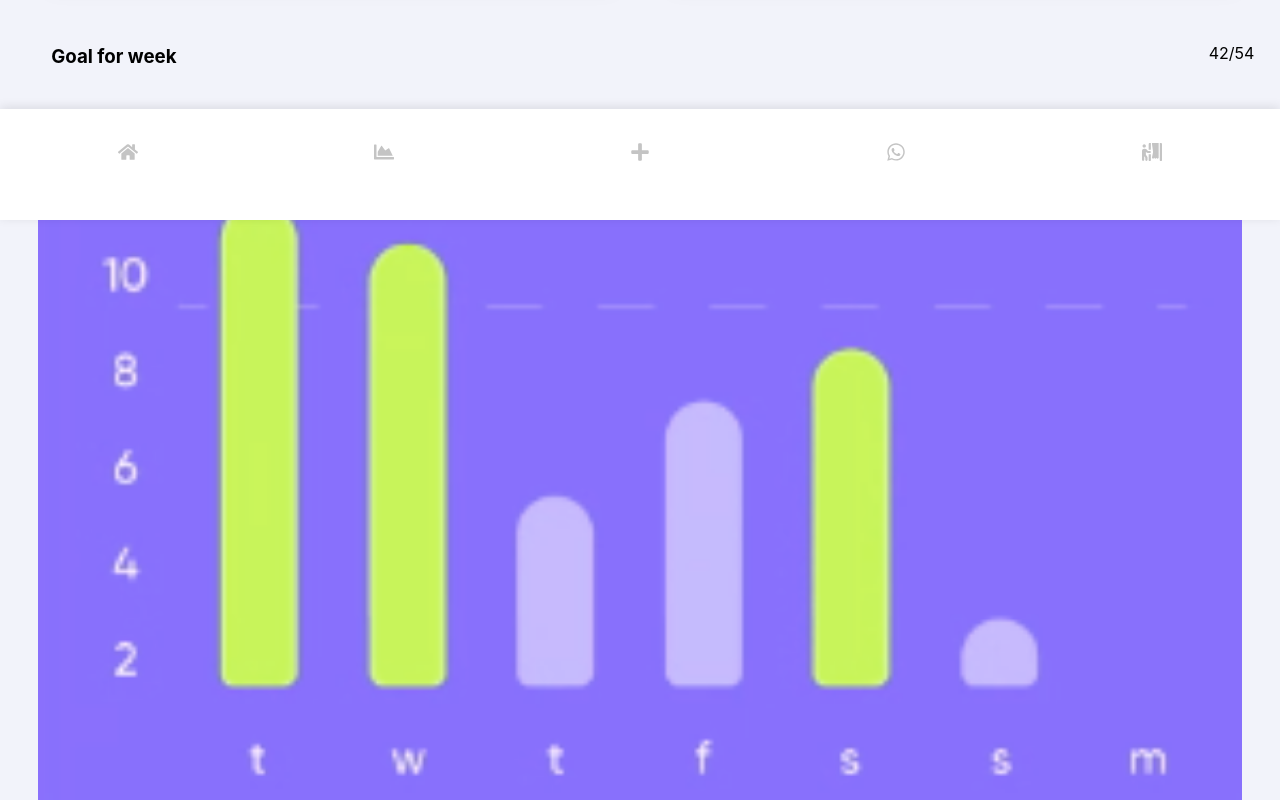
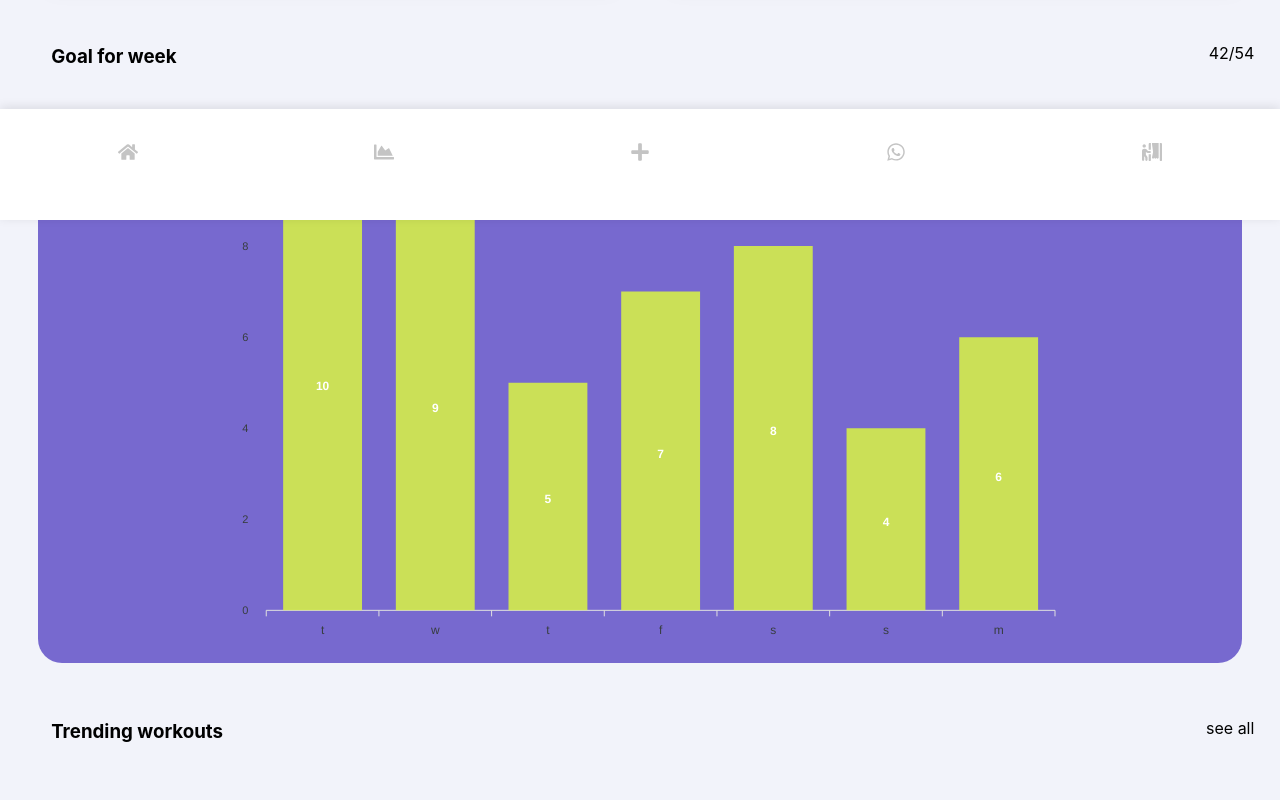
Before and after one commit to jamesobed/Weight-Loss-App, a React (Create React App) app: page / in a window 1280 px wide. Shown: the part 580-1380 px from the top of the page. Built offline with nearby package versions, Linux system fonts and the light colour scheme.

Commit message:
plotted graph for BMI and weight

```diff
--- a/package.json
+++ b/package.json
@@ -8,7 +8,9 @@
     "@testing-library/react": "^13.4.0",
     "@testing-library/user-event": "^13.5.0",
     "aos": "^2.3.4",
+    "apexcharts": "^3.36.3",
     "react": "^18.2.0",
+    "react-apexcharts": "^1.4.0",
     "react-dom": "^18.2.0",
     "react-elastic-carousel": "^0.11.5",
     "react-icons": "^4.6.0",
--- a/src/components/WorkoutCard.jsx
+++ b/src/components/WorkoutCard.jsx
@@ -1,4 +1,6 @@
-import React from "react";
+import React, { useState } from "react";
+import Chart from "react-apexcharts";
+
 import { FaPlay, FaBicycle } from "react-icons/fa";
 import step1 from "../assets/step1.png";
 import stp3 from "../assets/stp3.png";
@@ -7,6 +9,7 @@ import {
   SingleCardStyle,
   WorkOutCardi,
   WorkOutCardStyles,
+  ProductSectionCard,
 } from "../styles/LandingStyles";
 
 const Usercards = [
@@ -49,6 +52,7 @@ const History = [
     amount: "27",
   },
 ];
+
 const UsersDashboardCard = () => {
   return (
     <WorkOutCardi
@@ -78,7 +82,116 @@ const UsersDashboardCard = () => {
     </WorkOutCardi>
   );
 };
+export const HistoryCardGraph = () => {
+  // eslint-disable-next-line
+  const [BMI, setBMI] = useState({
+    options: {
+      stroke: {
+        curve: "smooth",
+      },
+      grid: {
+        show: false,
+        borderColor: "#90A4AE",
+        strokeDashArray: 0,
+        position: "back",
+        xaxis: {
+          lines: {
+            show: false,
+          },
+        },
+        yaxis: {
+          lines: {
+            show: false,
+          },
+        },
+        row: {
+          colors: undefined,
+          opacity: 0.5,
+        },
+        column: {
+          colors: undefined,
+          opacity: 0.5,
+        },
+        padding: {
+          top: 0,
+          right: 0,
+          bottom: 0,
+          left: 30,
+        },
+      },
+      colors: ["#daf542", "#66DA26"],
+      chart: {
+        id: "basic-bar",
+      },
+      xaxis: {
+        categories: ["t", "w", "t", "f", "s", "s", "m"],
+      },
+    },
+    series: [
+      {
+        name: "series-1",
+        data: [400, 300, 600, 200, 500, 400, 700],
+      },
+    ],
+  });
+  return (
+    <ProductSectionCard
+      id="product"
+      data-aos="fade-up"
+      data-aos-anchor-placement="top-center"
+    >
+      {/* <WorkOutCardStyles */}
+      {/* id="usersDashboard"
+        className="pt-5 pb-3 px-2 d-grid d-sm-flex justify-content-between"
+      > */}
+      <div className="cardContaine" style={{ width: "100%", display: "flex" }}>
+        {/* <div id="usercard" className="py-3"> */}
+        <div style={{ width: "20%" }} className="rightText">
+          <div>
+            <div>Weight</div>
+
+            <h1>
+              52,3 <sub id="submal">kg</sub>{" "}
+            </h1>
+          </div>
+          {/* </div> */}
+        </div>
+        {/* <div
+          id="usercard"
+          className="py-3"
+          style={{ marginRight: "1%", zIndex: "0" }}
+        > */}
+        <div style={{ width: "70%", marginLeft: "-4%" }}>
+          <Chart
+            options={BMI.options}
+            series={BMI.series}
+            type="line"
+            width="100%"
+          />
+          {/* </div> */}
+        </div>
+      </div>
+      {/* </WorkOutCardStyles> */}
+    </ProductSectionCard>
+  );
+};
 export const HistoryCard = () => {
+  const [BMI, setBMI] = useState({
+    options: {
+      chart: {
+        id: "basic-bar",
+      },
+      xaxis: {
+        categories: [1991, 1992, 1993, 1994, 1995, 1996, 1997, 1998, 1999],
+      },
+    },
+    series: [
+      {
+        name: "series-1",
+        data: [30, 40, 45, 50, 49, 60, 70, 91],
+      },
+    ],
+  });
   return (
     <WorkOutCardStyles
       id="usersDashboard"
--- a/src/pages/LandingPage.jsx
+++ b/src/pages/LandingPage.jsx
@@ -1,8 +1,9 @@
 import React, { useState } from "react";
+import Chart from "react-apexcharts";
 import { ProductSection, WorkOutCard } from "../styles/LandingStyles";
 import { Nav } from "../styles/NavbarStyles";
 import loginImg from "../assets/icon/loginImg.png";
-import chart from "../assets/chart.png";
+// import chart from "../assets/chart.png";
 import { FaSpinner } from "react-icons/fa";
 import { Footer } from "../components/Landing/Footer";
 import AOS from "aos";
@@ -13,11 +14,61 @@ import UsersDashboardCard, {
   // BMICard,
   // SleepCard,
   // WeightCard,
-  HistoryCard,
+  HistoryCardGraph,
+  // HistoryCard,
 } from "../components/WorkoutCard";
 
 export const LandingPage = () => {
   const [active, setActive] = useState();
+  // eslint-disable-next-line
+  const [BMI, setBMI] = useState({
+    options: {
+      grid: {
+        show: true,
+        borderColor: "#fff",
+        strokeDashArray: 0,
+        position: "back",
+        xaxis: {
+          lines: {
+            show: false,
+          },
+        },
+        yaxis: {
+          lines: {
+            show: false,
+          },
+        },
+        row: {
+          colors: undefined,
+          opacity: 0.5,
+        },
+        column: {
+          colors: undefined,
+          opacity: 0.5,
+        },
+        padding: {
+          top: 0,
+          right: 0,
+          bottom: 0,
+          left: 20,
+        },
+      },
+      colors: ["#daf542", "#66DA26"],
+      chart: {
+        id: "basic-bar",
+        background: "#7769cf",
+      },
+      xaxis: {
+        categories: ["t", "w", "t", "f", "s", "s", "m"],
+      },
+    },
+    series: [
+      {
+        name: "series-1",
+        data: [10, 9, 5, 7, 8, 4, 6],
+      },
+    ],
+  });
 
   useEffect(() => {
     AOS.init();
@@ -41,7 +92,7 @@ export const LandingPage = () => {
               className="social-icon"
             />
           </Nav>
-          <HistoryCard />
+          <HistoryCardGraph />
           {/* <WeightCard /> */}
           {/* <BMICard />
           <SleepCard /> */}
@@ -77,7 +128,7 @@ export const LandingPage = () => {
             <h3>Goal for week</h3>
             <p>42/54</p>
           </div>
-          <ProductSection
+          {/* <ProductSection
             id="product"
             data-aos="fade-up"
             data-aos-anchor-placement="top-center"
@@ -85,6 +136,23 @@ export const LandingPage = () => {
             <div className="productImage">
               <img src={chart} alt="" />
             </div>
+          </ProductSection> */}
+          <ProductSection
+            id="product"
+            data-aos="fade-up"
+            data-aos-anchor-placement="top-center"
+          >
+            <div id="usercard" className="py-2" style={{ width: "70%" }}>
+              <div style={{ width: "100%" }}>
+                <Chart
+                  options={BMI.options}
+                  series={BMI.series}
+                  type="bar"
+                  width="100%"
+                />
+              </div>
+            </div>
+            {/* </WorkOutCardStyles> */}
           </ProductSection>
           <div
             className="displayText"
--- a/src/styles/LandingStyles.js
+++ b/src/styles/LandingStyles.js
@@ -78,6 +78,94 @@ export const ProductSection = styled.div`
   justify-content: center;
   align-items: center;
 
+  & .py-2 {
+    margin: 0%;
+    border-radius: 1rem;
+    height: 100%;
+  }
+  & .productImage {
+    /* align-self: end; */
+    border-radius: 24px;
+    width: 100%;
+    object-fit: contain;
+    /* min-width: 40%; */
+    margin-bottom: -0.3%;
+    /* margin-right: -0.3%; */
+    & img {
+      width: 100%;
+      border-radius: 2rem;
+    }
+    @media (max-width: 1024px) {
+      & img {
+        width: 100%;
+      }
+    }
+  }
+  @media (max-width: 280px) {
+    & .productDescription {
+      & h2 {
+        font-weight: 600;
+        font-size: 2rem;
+      }
+    }
+  }
+  @media (max-width: 1024px) {
+    & .productDescription {
+      width: 100%;
+      & h2 {
+        line-height: 46px;
+        text-align: center;
+        padding: 20px 0;
+      }
+    }
+    & .productImage {
+      display: flex;
+      justify-content: center;
+      width: 100%;
+      margin-bottom: 0%;
+    }
+  }
+`;
+export const ProductSectionCard = styled.div`
+  background: #fff;
+  margin: 3% 3%;
+  min-height: 10vh;
+  border-radius: 24px;
+  display: flex;
+  /* flex-direction: row; */
+  flex-wrap: wrap;
+  color: #03435f;
+  justify-content: center;
+  align-items: center;
+  border-radius: 2rem, 2rem, 2rem, 2rem;
+  margin-right: 1rem;
+  margin-left: 1rem;
+  & .py-3 {
+    background-color: #fff;
+    margin: 0%;
+    /* border-radius: 1rem; */
+    height: 100%;
+  }
+
+  & .cardContaine .rightText {
+    /* margin-top: 25%; */
+    background-color: #fff;
+    height: 100%;
+    margin-right: -3%;
+    padding-left: 4%;
+    padding-right: 1%;
+    vertical-align: middle;
+    justify-content: stretch;
+    align-items: flex-end;
+    text-align: right;
+    z-index: 10;
+  }
+  & .cardContaine .rightText {
+    #submal {
+      font-size: medium;
+      font-weight: 300;
+    }
+  }
   & .productImage {
     /* align-self: end; */
     border-radius: 24px;
```
Also changed, not shown: 1 other file (tests, documents, lock files or other folders).
